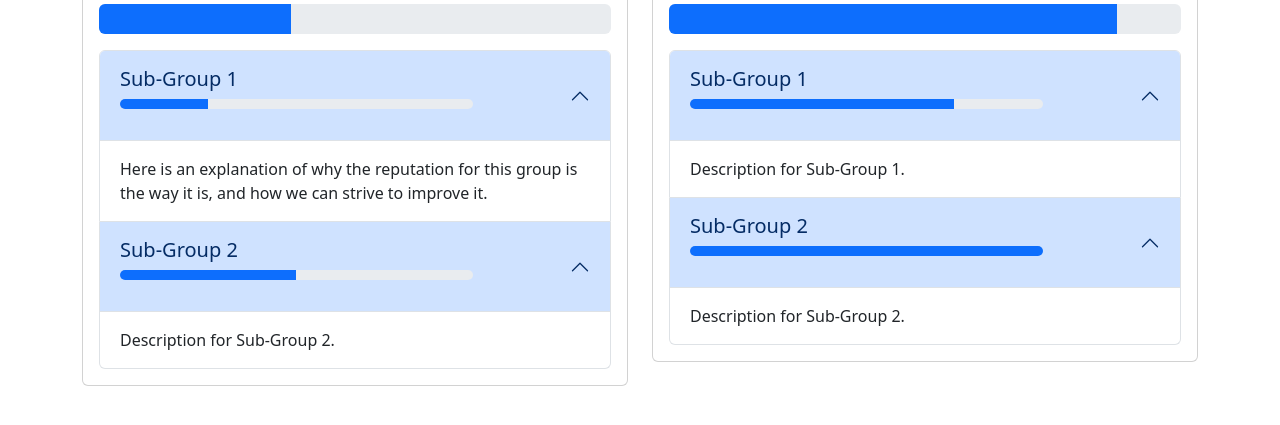
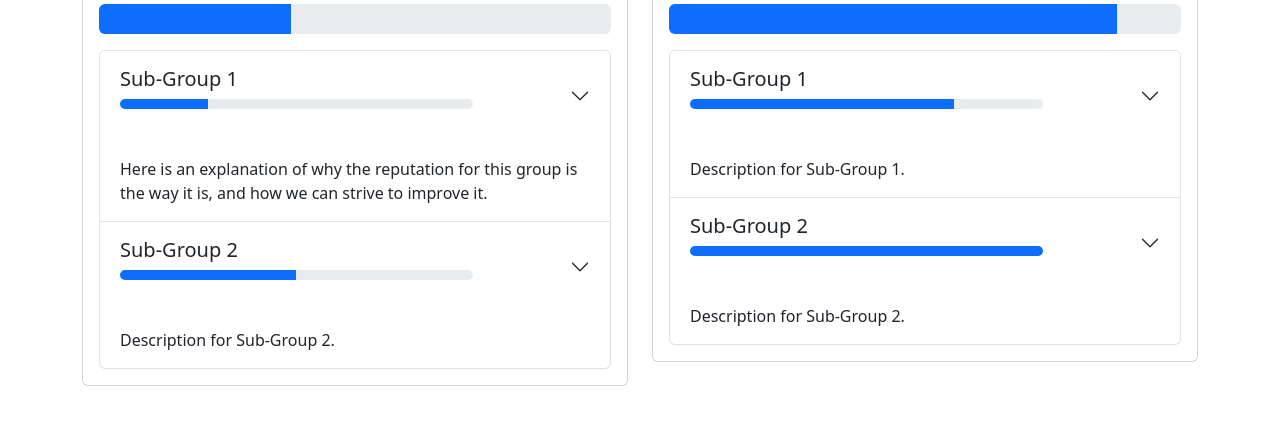
Before and after one commit to alex-pallan/team-relationship-tracker, a plain HTML site: page index.html in a window 1280 px wide. Shown: the part 131-556 px from the top of the page. Drawn offline with nearby package versions, Linux system fonts and the light colour scheme.

Commit message:
Update index.html

```diff
--- a/index.html
+++ b/index.html
@@ -61,7 +61,7 @@
         return `
           <div class="accordion-item">
             <h2 class="accordion-header">
-              <button class="accordion-button" type="button" data-bs-toggle="collapse" data-bs-target="#${collapseId}" aria-expanded="true" aria-controls="${collapseId}">
+              <button class="accordion-button collapsed" type="button" data-bs-toggle="collapse" data-bs-target="#${collapseId}" aria-expanded="false" aria-controls="${collapseId}">
                 <div class="w-75">
                   <h5>${subteam.name}</h5>
                   ${createProgressBar(percentage, 10)}
```
